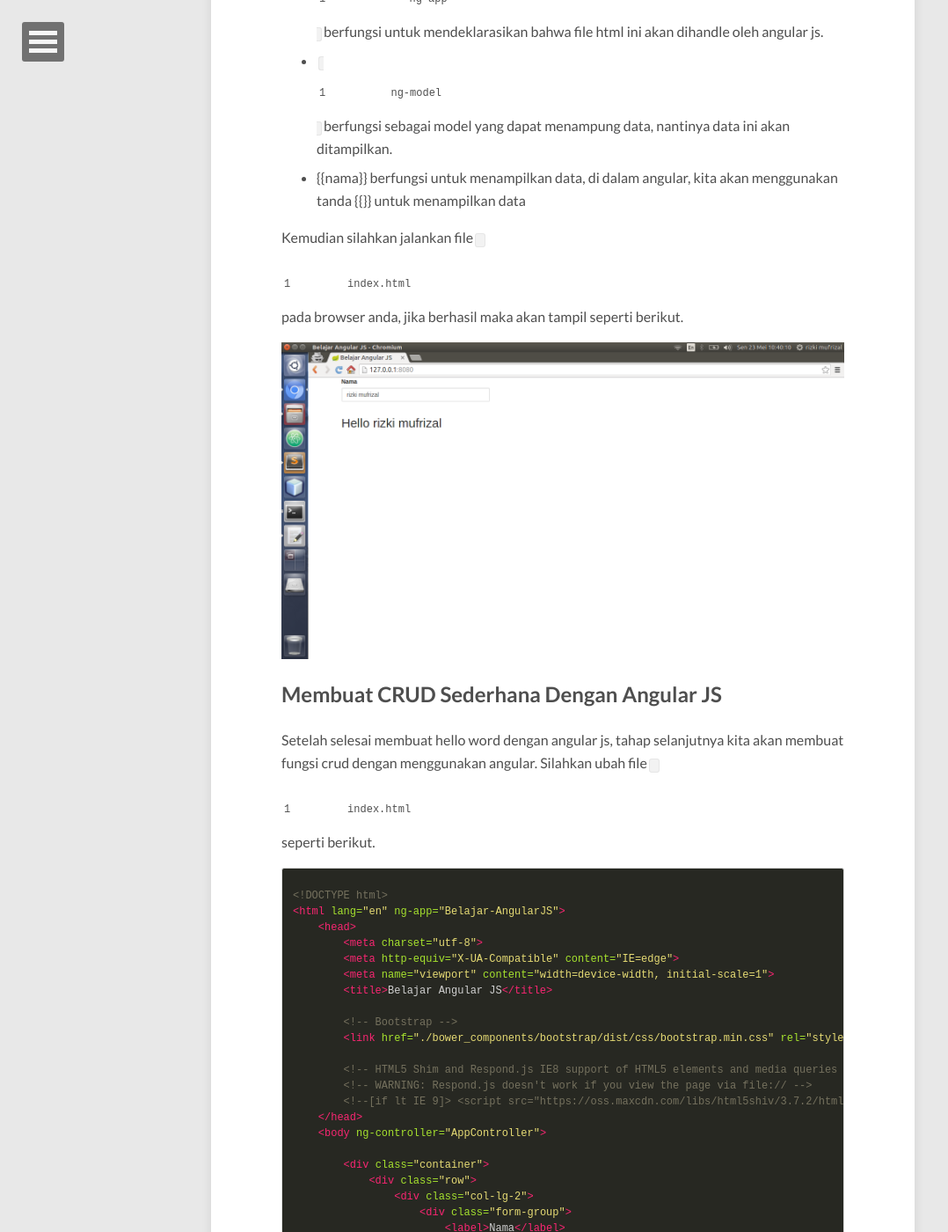
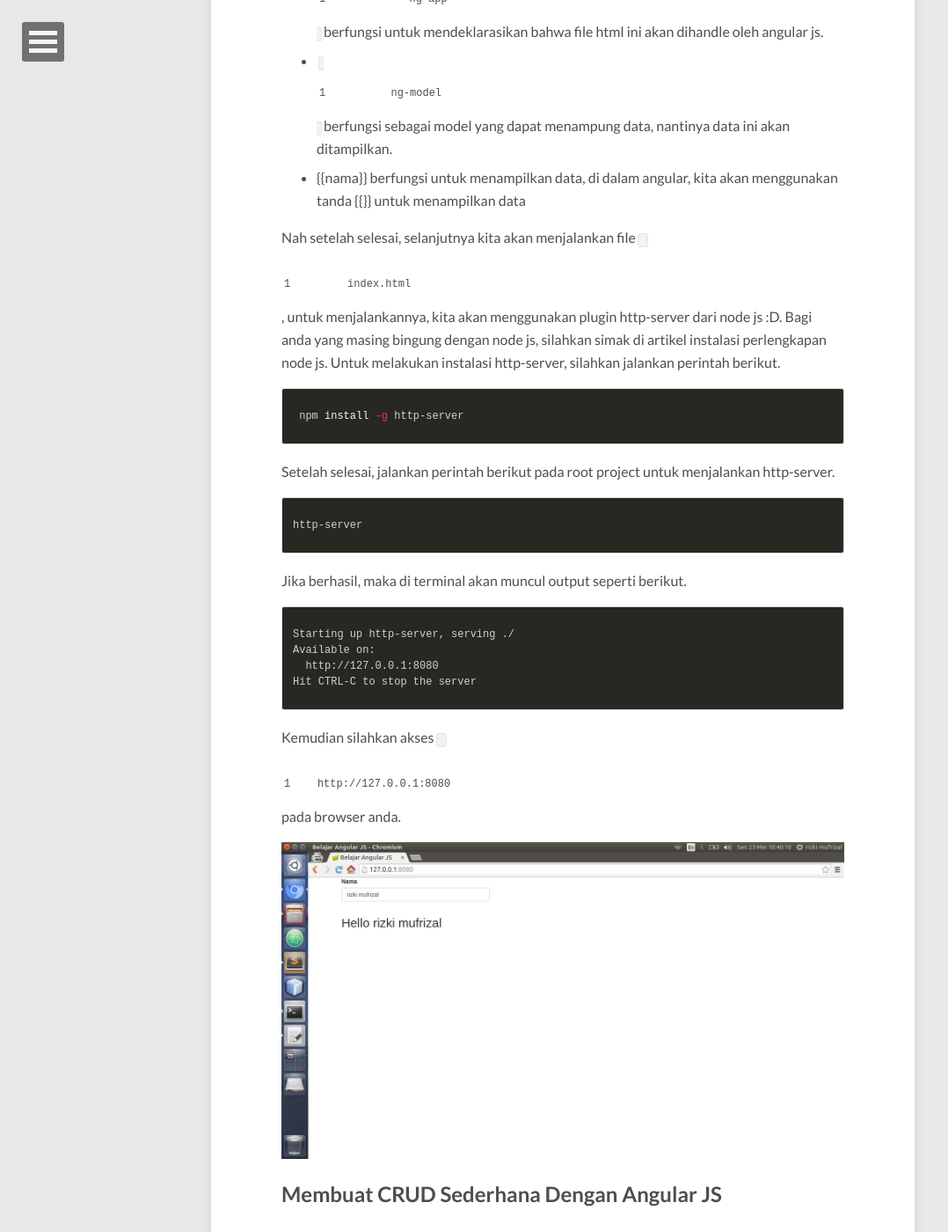
Before and after one commit to tanihub/RizkiMufrizal.github.io, a Jekyll site: the page built from index.html, in a window 1280 px wide and 1400 px high, scrolled down 65663 px. Shown: the whole window at 88% size, without its empty margins (0-1078 px from the left). Built offline with Jekyll 4.4.1, drawn with Linux system fonts in a browser that asks for light colours; nearby versions of some CDN libraries; the list of posts is cut into pages by our own code; some of the changed text lies outside the part shown.

Commit message:
update artikel belajar angular js

```diff
--- a/_posts/2016-05-03-belajar-angular-js.md
+++ b/_posts/2016-05-03-belajar-angular-js.md
@@ -84,7 +84,28 @@ Berikut adalah penjelasan mengenai codingan diatas.
 * `ng-model` berfungsi sebagai model yang dapat menampung data, nantinya data ini akan ditampilkan.
 * {% raw %} {{nama}} {% endraw %} berfungsi untuk menampilkan data, di dalam angular, kita akan menggunakan tanda {% raw %} {{}} {% endraw %} untuk menampilkan data
 
-Kemudian silahkan jalankan file `index.html` pada browser anda, jika berhasil maka akan tampil seperti berikut.
+Nah setelah selesai, selanjutnya kita akan menjalankan file `index.html`, untuk menjalankannya, kita akan menggunakan plugin [http-server](https://github.com/indexzero/http-server) dari node js :D. Bagi anda yang masing bingung dengan node js, silahkan simak di artikel [instalasi perlengkapan node js](https://rizkimufrizal.github.io/instalasi-perlengkapan-coding-node-js/). Untuk melakukan instalasi http-server, silahkan jalankan perintah berikut.
+
+{% highlight bash %}
+ npm install -g http-server
+{% endhighlight %}
+
+Setelah selesai, jalankan perintah berikut pada root project untuk menjalankan http-server.
+
+{% highlight bash %}
+http-server
+{% endhighlight %}
+
+Jika berhasil, maka di terminal akan muncul output seperti berikut.
+
+{% highlight bash %}
+Starting up http-server, serving ./
+Available on:
+  http://127.0.0.1:8080
+Hit CTRL-C to stop the server
+{% endhighlight %}
+
+Kemudian silahkan akses `http://127.0.0.1:8080` pada browser anda.
 
 ![Screenshot from 2016-05-03 10-40-11.png](../images/Screenshot from 2016-05-03 10-40-11.png)
 
```
